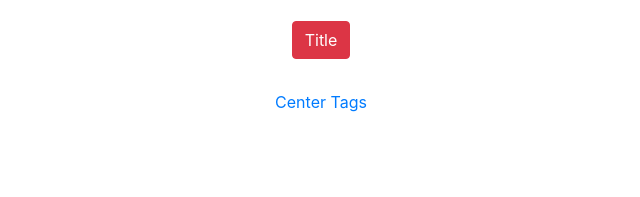
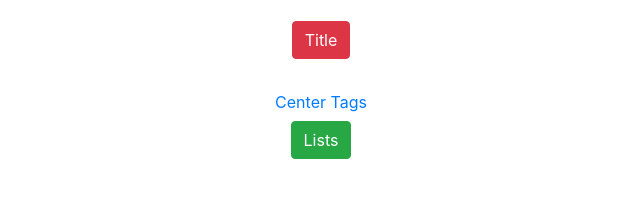
Before and after one commit to williamkoller/html5-basic2-son, a plain HTML site: page index.html in a window 1280 px wide. Shown: the part 97-294 px from the top of the page, without its empty margins (319-959 px from the left). Drawn offline with Linux system fonts and the light colour scheme.

Commit message:
add button lists

```diff
--- a/index.html
+++ b/index.html
@@ -23,6 +23,9 @@
     <div class="text-center">
         <a href="center-tags.html" class="btn btn-link">Center Tags</a>
     </div>
+    <div class="text-center">
+        <a href="lists.html" class="btn btn-success">Lists</a>
+    </div>
 
 
 
```
Also changed, not shown: lists.html (added, +10 -0 lines).
